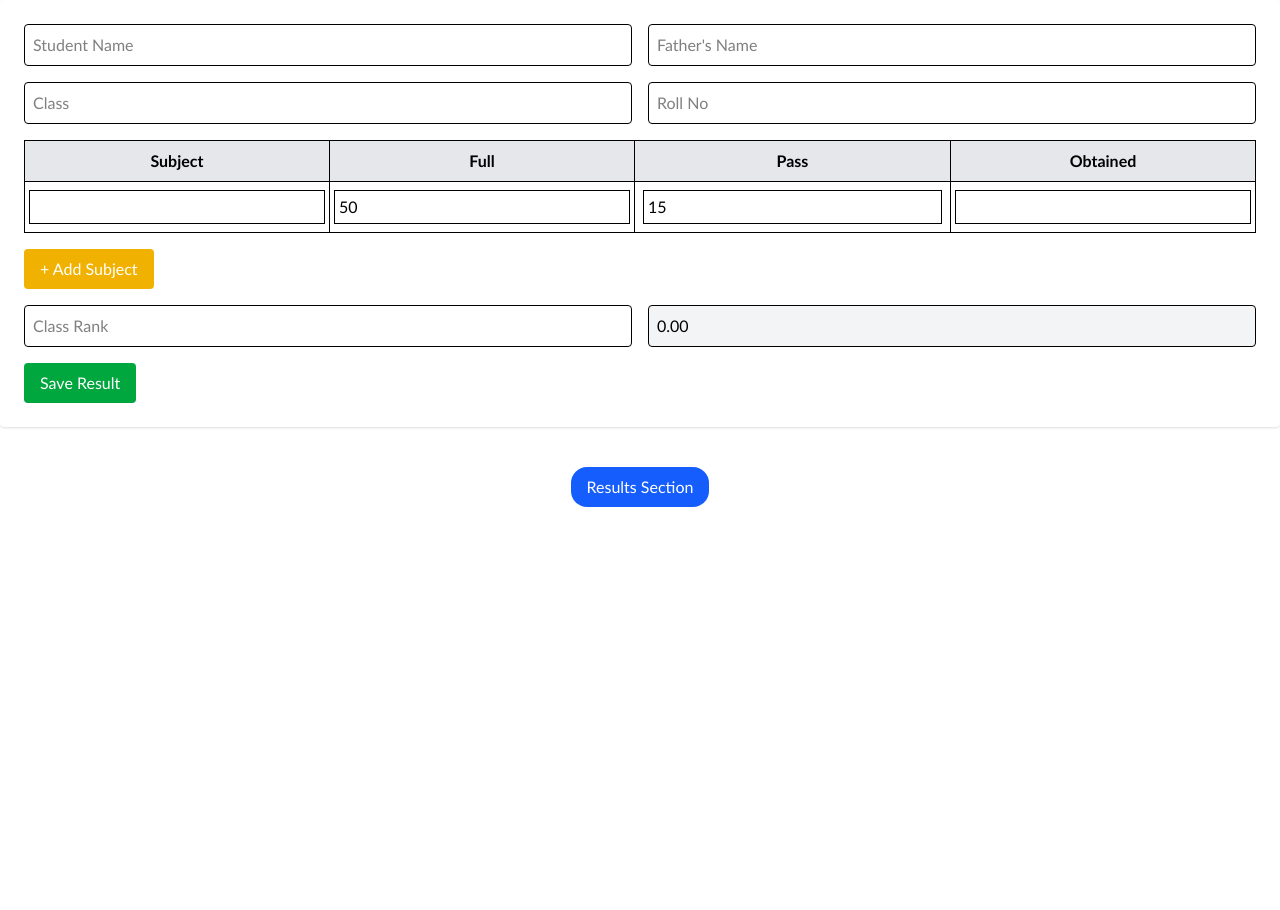
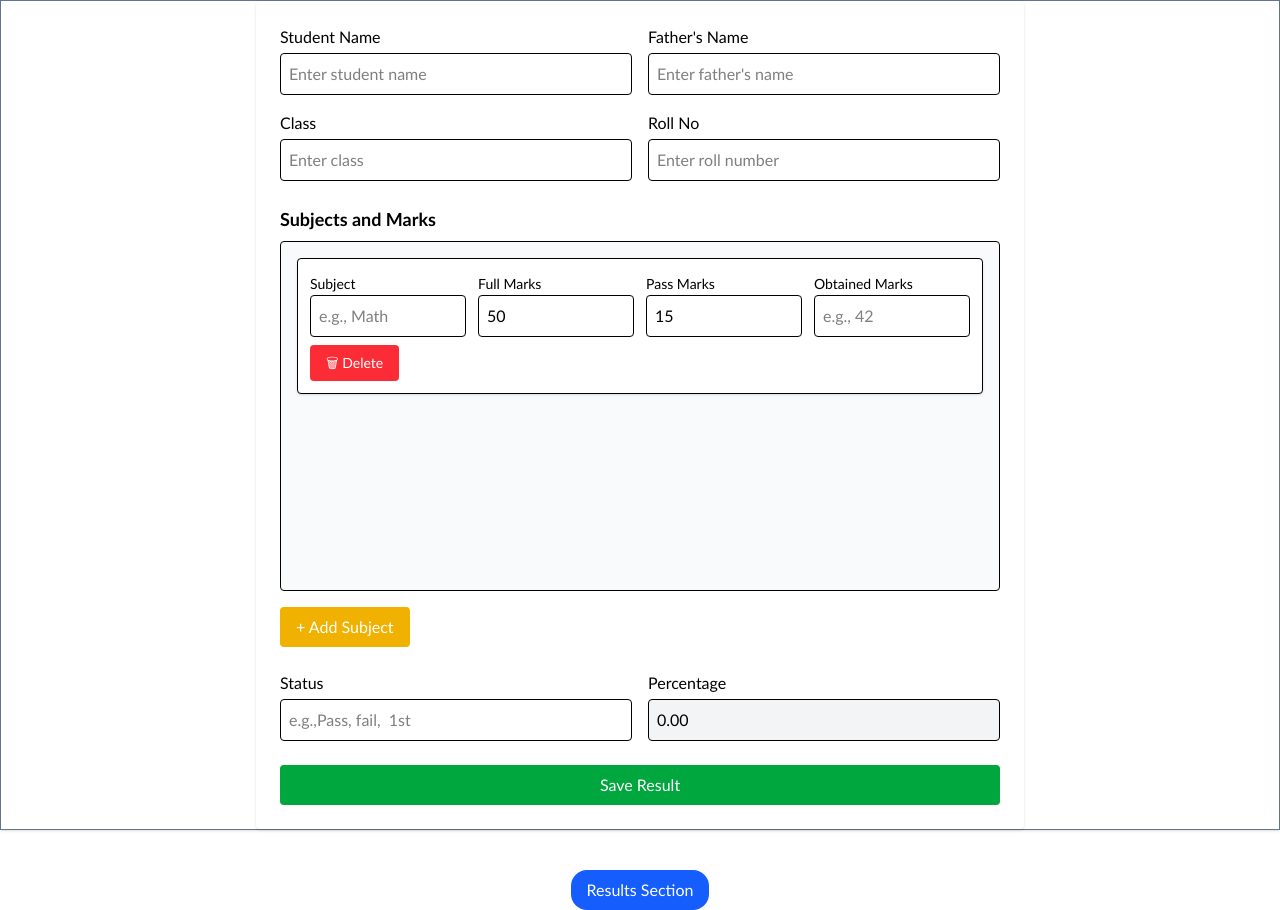
Before and after one commit to AshutoshKumaar/results-makers, a Next.js app: page /resultsform in a window 1280 px wide. Before the commit the page ends 800 px from the top, so only its background shows below. Built offline with nearby package versions, Linux system fonts and the light colour scheme.

Commit message:
Some ui changes

```diff
--- /dev/null
+++ b/src/app/components/Footer.jsx
@@ -0,0 +1,15 @@
+import React from 'react'
+
+function Footer() {
+  return (
+    <div>
+       <footer className="bg-gray-800 text-white text-center py-4">
+      <div className="container mx-auto">
+        <p className="text-sm">&copy; {new Date().getFullYear()} SRN Public School. All rights reserved.</p>
+      </div>
+    </footer>
+    </div>
+  )
+}
+
+export default Footer
--- a/src/app/components/navbar.jsx
+++ b/src/app/components/navbar.jsx
@@ -26,7 +26,7 @@ export default function Navbar() {
   };
 
   return (
-    <nav className="flex justify-between items-center px-6 py-4 bg-white shadow-md relative z-50">
+    <nav className="flex justify-between items-center px-6 py-4 bg-white shadow-md sticky top-0 z-50">
       <Link href={'/dashboard/results'}><h1 className="text-xl sm:text-2xl font-extrabold text-blue-700 tracking-wide">SRN Public School</h1></Link>
 
       {user && (
--- a/src/app/dashboard/results/CreateResultPage.jsx
+++ b/src/app/dashboard/results/CreateResultPage.jsx
@@ -1,13 +1,18 @@
 'use client';
 import ResultForm from "@/app/resultsform/page";
 import Navbar from "@/app/components/navbar";
+import Footer from "@/app/components/Footer";
 
 export default function CreateResultPage() {
   return (
-    <div className="p-6 min-h-screen bg-gray-100">
+    <div className="min-h-screen">
      <Navbar />
-      <h1 className="text-xl font-bold my-4 px-2">Create Result</h1>
-      <ResultForm />
+      <main className="p-4">
+         <h1 className="text-3xl font-bold my-4 px-2">Create Result</h1>
+         <ResultForm />
+      </main>
+      <Footer />
+
     </div>
   );
 }
--- a/src/app/dashboard/results/resultslistpage/page.jsx
+++ b/src/app/dashboard/results/resultslistpage/page.jsx
@@ -6,6 +6,7 @@ import { useEffect, useState } from "react";
 import { useRouter } from 'next/navigation';
 import Navbar from "@/app/components/navbar";
 import { AiOutlineLoading3Quarters } from "react-icons/ai";
+import Footer from "@/app/components/Footer";
 
 export default function ResultListPage() {
   const [results, setResults] = useState([]);
@@ -126,17 +127,21 @@ export default function ResultListPage() {
 
   if (loading) {
     return (
-      <div className="h-screen flex flex-col  items-center justify-center bg-slate-200 text-blue-600 text-sm font-bold">
+     <div>
+        <Navbar />
+        <div className="h-screen flex flex-col  items-center justify-center bg-slate-100 text-blue-600 text-sm font-bold">
         <AiOutlineLoading3Quarters className="animate-spin text-5xl mb-4" />
         Redirect to the results-fill-up section
       </div>
+       <Footer />
+     </div>
     );
   }
 
   return (
     <div className="min-h-screen">
       <Navbar />
-      <div className="max-w-[90%] mx-auto py-6">
+      <div className="max-w-[90%] min-h-screen mx-auto py-6">
         <h1 className="text-3xl font-bold mb-6 text-center text-blue-800 underline">
           All Student Results
         </h1>
@@ -292,6 +297,7 @@ export default function ResultListPage() {
           </p>
         )}
       </div>
+      <Footer />
     </div>
   );
 }
--- a/src/app/page.js
+++ b/src/app/page.js
@@ -1,5 +1,6 @@
 import Image from "next/image";
 import LoginPage from "./login/page";
+import Footer from "./components/Footer";
 
 export default function Home() {
   return (
@@ -7,8 +8,6 @@ export default function Home() {
     <main>
          <LoginPage />
     </main>
-
-
     </div>
   );
 }
--- a/src/app/resultsform/page.jsx
+++ b/src/app/resultsform/page.jsx
@@ -1,59 +1,78 @@
-'use client';
-import { useState } from 'react';
-import { db } from '../firebase/config';
-import { collection, addDoc } from 'firebase/firestore';
-import { useRouter } from 'next/navigation';
-import { AiOutlineLoading3Quarters } from 'react-icons/ai';
+"use client";
+import { useState, useRef } from "react";
+import { db } from "../firebase/config";
+import { collection, addDoc } from "firebase/firestore";
+import { useRouter } from "next/navigation";
+import { AiOutlineLoading3Quarters } from "react-icons/ai";
 
 export default function ResultForm() {
-  const [studentName, setStudentName] = useState('');
-  const [fatherName, setFatherName] = useState('');
-  const [studentClass, setStudentClass] = useState('');
-  const [rollNo, setRollNo] = useState('');
-  const [rank, setRank] = useState('');
+  const [studentName, setStudentName] = useState("");
+  const [fatherName, setFatherName] = useState("");
+  const [studentClass, setStudentClass] = useState("");
+  const [rollNo, setRollNo] = useState("");
+  const [rank, setRank] = useState("");
   const [loading, setLoading] = useState(false);
-  const [marks, setMarks] = useState([{ subject: '', full: '50', pass: '15', obtained: '' }]);
-  const [error, setError] = useState('');
-  const [pageChange, setPageChange] = useState(false)
+  const [error, setError] = useState("");
+  const [pageChange, setPageChange] = useState(false);
+  const [marks, setMarks] = useState([
+    { subject: "", full: "50", pass: "15", obtained: "" },
+  ]);
 
   const router = useRouter();
+  const inputRefs = useRef([]);
 
-  // Form validation function
-  const isFormValid = () => {
-    return (
+  const isFormValid = () =>
     studentName &&
     fatherName &&
     studentClass &&
     rollNo &&
     rank &&
-      marks.every((m) => m.subject && m.obtained)
-    );
-  };
+    marks.every((m) => m.subject && m.obtained);
 
   const handleChange = (i, field, value) => {
     const updated = [...marks];
     updated[i][field] = value;
     setMarks(updated);
-
-    if (isFormValid()) setError('');
+    if (isFormValid()) setError("");
   };
 
   const handleAddSubject = () => {
-    setMarks([...marks, { subject: '', full: '50', pass: '15', obtained: '' }]);
+    const updatedMarks = [
+      ...marks,
+      { subject: "", full: "50", pass: "15", obtained: "" },
+    ];
+    setMarks(updatedMarks);
+
+    setTimeout(() => {
+      const lastIndex = updatedMarks.length - 1;
+      inputRefs.current[lastIndex]?.scrollIntoView({ behavior: "smooth" });
+      inputRefs.current[lastIndex]?.focus();
+    }, 100);
   };
 
-  const calculateTotal = () => marks.reduce((acc, cur) => acc + Number(cur.obtained || 0), 0);
-  const calculateMax = () => marks.reduce((acc, cur) => acc + Number(cur.full || 0), 0);
+  const handleDeleteSubject = (index) => {
+    if (marks.length === 1) return;
+    const updated = [...marks];
+    updated.splice(index, 1);
+    setMarks(updated);
+  };
+
+  const calculateTotal = () =>
+    marks.reduce((acc, cur) => acc + Number(cur.obtained || 0), 0);
+
+  const calculateMax = () =>
+    marks.reduce((acc, cur) => acc + Number(cur.full || 0), 0);
+
   const calculatePercentage = () => {
     const total = calculateTotal();
     const max = calculateMax();
-    return max ? ((total / max) * 100).toFixed(2) : '0.00';
+    return max ? ((total / max) * 100).toFixed(2) : "0.00";
   };
 
   const handleResults = () => {
     setPageChange(true);
     setTimeout(() => {
-      router.push('/dashboard/results/resultslistpage');
+      router.push("/dashboard/results/resultslistpage");
     }, 1000);
   };
 
@@ -61,11 +80,11 @@ export default function ResultForm() {
     e.preventDefault();
 
     if (!isFormValid()) {
-      setError('⚠️ Please fill all required fields including subject & obtained marks.');
+      setError("⚠️ Please fill all required fields including subject & obtained marks.");
       return;
     }
 
-    setError('');
+    setError("");
     setLoading(true);
 
     const data = {
@@ -77,22 +96,22 @@ export default function ResultForm() {
       marks,
       total: calculateTotal(),
       max: calculateMax(),
-      percentage: calculatePercentage()
+      percentage: calculatePercentage(),
     };
 
     try {
-      await addDoc(collection(db, 'results'), data);
+      await addDoc(collection(db, "results"), data);
 
-      // Clear form after submission
-      setStudentName('');
-      setFatherName('');
-      setStudentClass('');
-      setRollNo('');
-      setRank('');
-      setMarks([{ subject: '', full: '50', pass: '15', obtained: '' }]);
+      // Reset form
+      setStudentName("");
+      setFatherName("");
+      setStudentClass("");
+      setRollNo("");
+      setRank("");
+      setMarks([{ subject: "", full: "50", pass: "15", obtained: "" }]);
     } catch (err) {
       console.error(err);
-      setError('Something went wrong while saving the result.');
+      setError("Something went wrong while saving the result.");
     } finally {
       setTimeout(() => setLoading(false), 800);
     }
@@ -116,63 +135,163 @@ export default function ResultForm() {
     );
   }
 
-
   return (
     <div>
-      <form onSubmit={handleSubmit} className="bg-white p-6 rounded shadow space-y-4">
+     <div className="border-[1px] shadow-sm border-slate-500">
+         <form
+        onSubmit={handleSubmit}
+        className="bg-white p-6 rounded shadow space-y-6 max-w-3xl mx-auto"
+      >
         {error && <p className="text-red-600 font-semibold">{error}</p>}
 
+        {/* STUDENT INFO */}
         <div className="grid grid-cols-2 gap-4">
-          <input value={studentName} onChange={e => { setStudentName(e.target.value); if (isFormValid()) setError(''); }} placeholder="Student Name" className="border p-2 rounded" />
-          <input value={fatherName} onChange={e => { setFatherName(e.target.value); if (isFormValid()) setError(''); }} placeholder="Father's Name" className="border p-2 rounded" />
-          <input value={studentClass} onChange={e => { setStudentClass(e.target.value); if (isFormValid()) setError(''); }} placeholder="Class" className="border p-2 rounded" />
-          <input value={rollNo} onChange={e => { setRollNo(e.target.value); if (isFormValid()) setError(''); }} placeholder="Roll No" className="border p-2 rounded" />
+          <div>
+            <label className="block mb-1 font-medium">Student Name</label>
+            <input
+              value={studentName}
+              onChange={(e) => setStudentName(e.target.value)}
+              className="border p-2 rounded w-full"
+              placeholder="Enter student name"
+            />
+          </div>
+          <div>
+            <label className="block mb-1 font-medium">Father's Name</label>
+            <input
+              value={fatherName}
+              onChange={(e) => setFatherName(e.target.value)}
+              className="border p-2 rounded w-full"
+              placeholder="Enter father's name"
+            />
+          </div>
+          <div>
+            <label className="block mb-1 font-medium">Class</label>
+            <input
+              value={studentClass}
+              onChange={(e) => setStudentClass(e.target.value)}
+              className="border p-2 rounded w-full"
+              placeholder="Enter class"
+            />
+          </div>
+          <div>
+            <label className="block mb-1 font-medium">Roll No</label>
+            <input
+              value={rollNo}
+              onChange={(e) => setRollNo(e.target.value)}
+              className="border p-2 rounded w-full"
+              placeholder="Enter roll number"
+            />
+          </div>
         </div>
 
-        <table className="w-full border mt-4">
-          <thead>
-            <tr className="bg-gray-200">
-              <th className="p-2 border">Subject</th>
-              <th className="p-2 border">Full</th>
-              <th className="p-2 border">Pass</th>
-              <th className="p-2 border">Obtained</th>
-            </tr>
-          </thead>
-          <tbody>
+        {/* SUBJECT MARKS */}
+        <div>
+          <label className="block text-lg font-semibold mb-2">Subjects and Marks</label>
+          <div className="space-y-4 h-[350px] overflow-y-auto border rounded p-4 bg-gray-50">
             {marks.map((row, i) => (
-              <tr key={i}>
-                <td className="p-1 border">
-                  <input type="text" value={row.subject} onChange={e => handleChange(i, 'subject', e.target.value)} className="w-full border p-1" />
-                </td>
-                <td className="p-1 border">
-                  <input type="number" value={row.full} onChange={e => handleChange(i, 'full', e.target.value)} className="w-full border p-1" />
-                </td>
-                <td className="p-2 border">
-                  <input type="number" value={row.pass} onChange={e => handleChange(i, 'pass', e.target.value)} className="w-full border p-1" />
-                </td>
-                <td className="p-1 border">
-                  <input type="number" value={row.obtained} onChange={e => handleChange(i, 'obtained', e.target.value)} className="w-full border p-1" />
-                </td>
-              </tr>
+              <div
+                key={i}
+                className="space-y-2 bg-white p-3 border rounded shadow-sm"
+              >
+                <div className="grid grid-cols-2 md:grid-cols-4 gap-3">
+                  <div>
+                    <label className="text-sm font-medium">Subject</label>
+                    <input
+                      type="text"
+                      ref={(el) => (inputRefs.current[i] = el)}
+                      value={row.subject}
+                      onChange={(e) => handleChange(i, "subject", e.target.value)}
+                      className="border p-2 rounded w-full"
+                      placeholder="e.g., Math"
+                    />
+                  </div>
+                  <div>
+                    <label className="text-sm font-medium">Full Marks</label>
+                    <input
+                      type="number"
+                      value={row.full}
+                      onChange={(e) => handleChange(i, "full", e.target.value)}
+                      className="border p-2 rounded w-full"
+                      placeholder="e.g., 50"
+                    />
+                  </div>
+                  <div>
+                    <label className="text-sm font-medium">Pass Marks</label>
+                    <input
+                      type="number"
+                      value={row.pass}
+                      onChange={(e) => handleChange(i, "pass", e.target.value)}
+                      className="border p-2 rounded w-full"
+                      placeholder="e.g., 15"
+                    />
+                  </div>
+                  <div>
+                    <label className="text-sm font-medium">Obtained Marks</label>
+                    <input
+                      type="number"
+                      value={row.obtained}
+                      onChange={(e) => handleChange(i, "obtained", e.target.value)}
+                      className="border p-2 rounded w-full"
+                      placeholder="e.g., 42"
+                    />
+                  </div>
+                </div>
+                <div>
+                  <button
+                    type="button"
+                    onClick={() => handleDeleteSubject(i)}
+                    className="bg-red-500 text-white px-4 py-2 rounded hover:bg-red-600 text-sm"
+                  >
+                    🗑 Delete
+                  </button>
+                </div>
+              </div>
             ))}
-          </tbody>
-        </table>
-
-        <button type="button" onClick={handleAddSubject} className="bg-yellow-500 text-white px-4 py-2 rounded">
+          </div>
+          <button
+            type="button"
+            onClick={handleAddSubject}
+            className="bg-yellow-500 text-white px-4 py-2 rounded mt-4 block"
+          >
             + Add Subject
           </button>
-
-        <div className="grid grid-cols-2 gap-4">
-          <input value={rank} onChange={e => { setRank(e.target.value); if (isFormValid()) setError(''); }} placeholder="Class Rank" className="border p-2 rounded" />
-          <input value={calculatePercentage()} readOnly placeholder="Percentage" className="border p-2 rounded bg-gray-100" />
         </div>
 
-        <button type="submit" className="bg-green-600 text-white px-4 py-2 rounded">
+        {/* RANK & PERCENTAGE */}
+        <div className="grid grid-cols-2 gap-4 mt-4">
+          <div>
+            <label className="block mb-1 font-medium">Status</label>
+            <input
+              value={rank}
+              onChange={(e) => setRank(e.target.value)}
+              className="border p-2 rounded w-full"
+              placeholder="e.g.,Pass, fail,  1st"
+            />
+          </div>
+          <div>
+            <label className="block mb-1 font-medium">Percentage</label>
+            <input
+              value={calculatePercentage()}
+              readOnly
+              className="border p-2 rounded w-full bg-gray-100"
+            />
+          </div>
+        </div>
+
+        {/* SUBMIT */}
+        <button
+          type="submit"
+          className="bg-green-600 text-white px-4 py-2 rounded w-full"
+        >
           Save Result
         </button>
       </form>
+     </div>
 
-      <button onClick={handleResults} className="bg-blue-600 text-white px-4 py-2 mt-10 mx-auto rounded-2xl block">
+      <button
+        onClick={handleResults}
+        className="bg-blue-600 text-white px-4 py-2 mt-10 mx-auto rounded-2xl block"
+      >
         Results Section
       </button>
     </div>
```
Lines whose indentation alone changed are shown as unchanged.
